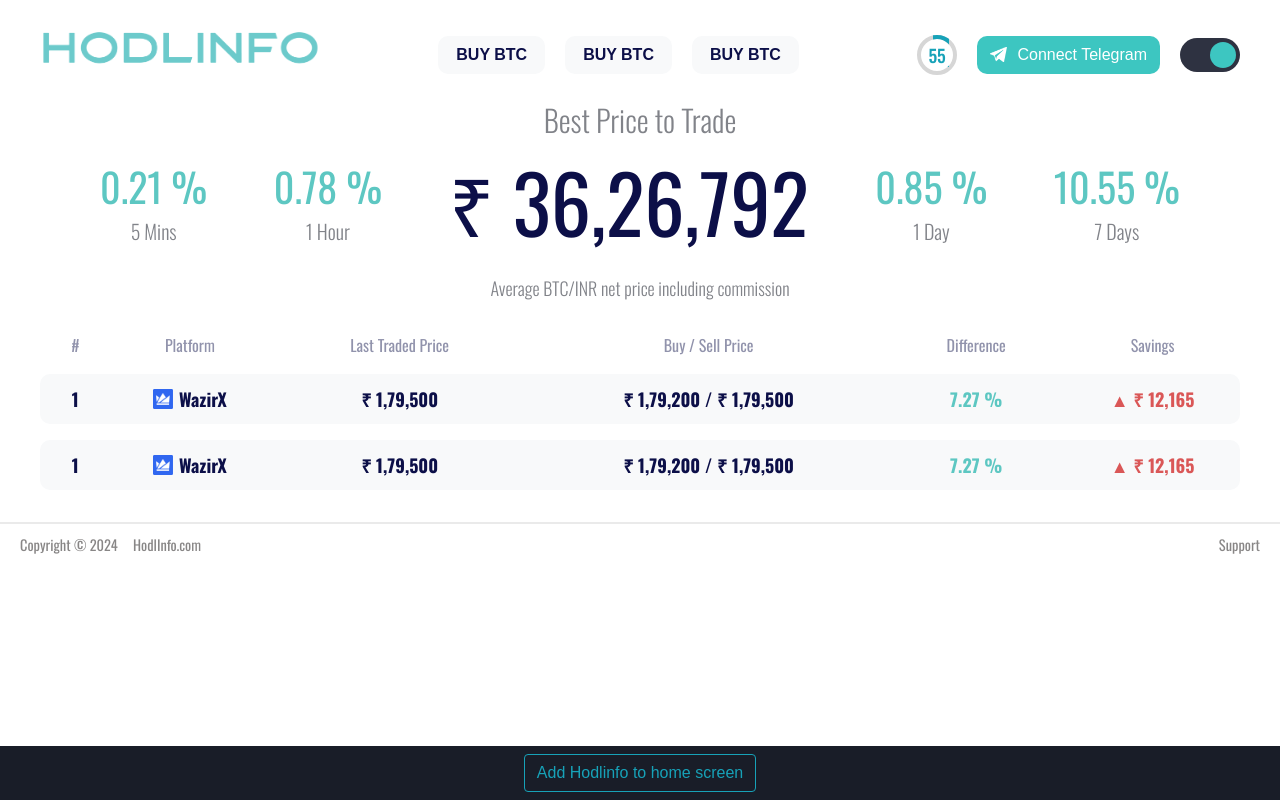
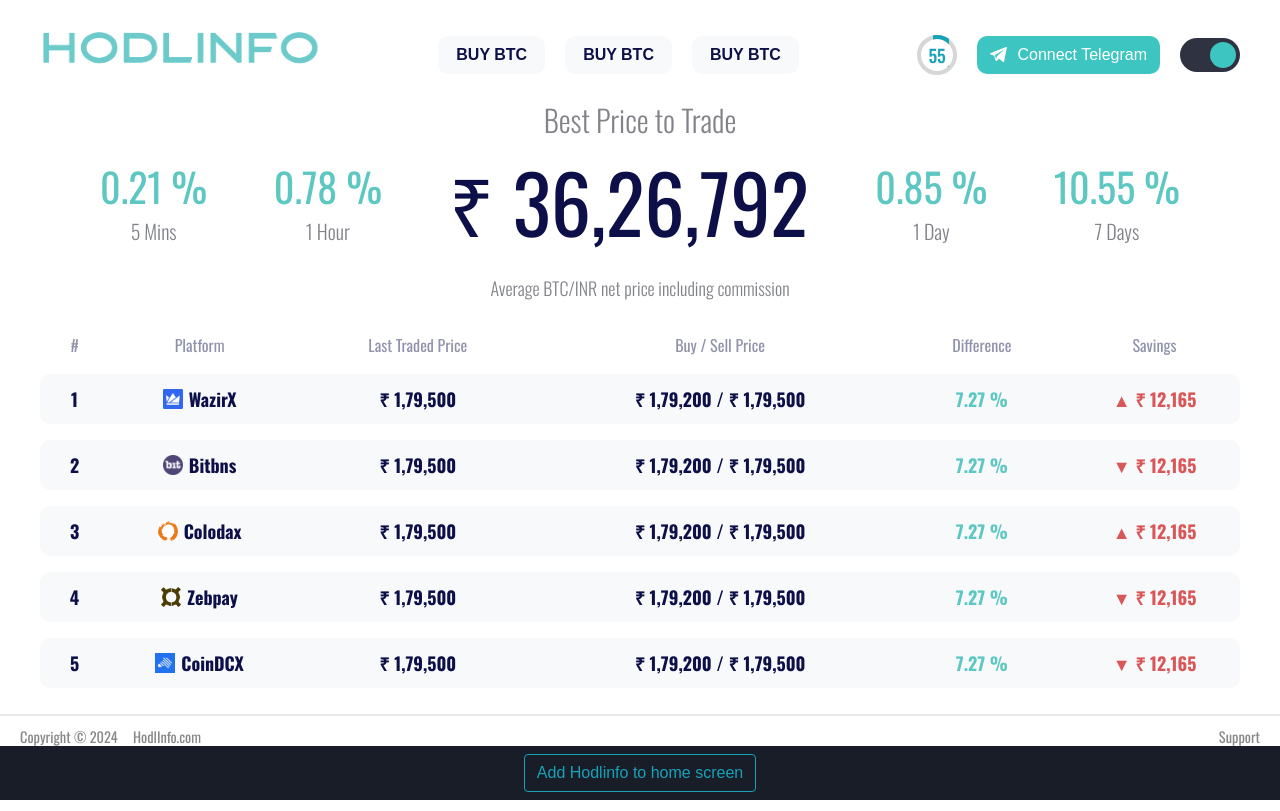
Before and after one commit to mehedihasanhrid1/quadbtech-dashboard, a plain HTML site: page frontend/index.html in a window 1280 px wide. Drawn offline with nearby package versions, Linux system fonts and the light colour scheme.

Commit message:
all five company added

```diff
--- a/frontend/index.html
+++ b/frontend/index.html
@@ -131,6 +131,7 @@
                   </tr>
               </thead>
               <tbody>
+
                   <tr>
                       <td class="table-align-center">
                         <h4 class="table-text-head">1</h4>
@@ -149,15 +150,16 @@
                       </td>
                       <td class="table-align-center"><h4 class="table-text-red">▲ ₹ 12,165</h4></td>
                   </tr>
+
                   <tr>
                     <td class="table-align-center">
-                      <h4 class="table-text-head">1</h4>
+                      <h4 class="table-text-head">2</h4>
                     </td>
                     <td class="table-align-center">
                       <a class="table-exchange-name" href="">
-                        <img src="assets/wazix.png" class="table-logo" >
+                        <img src="assets/bitbns.png" class="table-logo" >
                         </img>
-                           <h4>WazirX</h4>
+                           <h4>Bitbns</h4>
                     </a></td>
                     <td class="table-align-center"><h4 class="table-text-head">₹ 1,79,500</h4></td>
                     <td class="table-align-center">
@@ -165,8 +167,65 @@
                     <td class="table-align-center">
                       <h4 class="table-text-green">7.27 %</h4>
                     </td>
-                    <td class="table-align-center"><h4 class="table-text-red">▲ ₹ 12,165</h4></td>
+                    <td class="table-align-center"><h4 class="table-text-red">▼ ₹ 12,165</h4></td>
                 </tr>
+
+                <tr>
+                  <td class="table-align-center">
+                    <h4 class="table-text-head">3</h4>
+                  </td>
+                  <td class="table-align-center">
+                    <a class="table-exchange-name" href="">
+                      <img src="assets/colodax.png" class="table-logo" >
+                      </img>
+                         <h4>Colodax</h4>
+                  </a></td>
+                  <td class="table-align-center"><h4 class="table-text-head">₹ 1,79,500</h4></td>
+                  <td class="table-align-center">
+                    <h4 class="table-text-head"><span>₹ 1,79,200 / ₹ 1,79,500</span></h4></td>
+                  <td class="table-align-center">
+                    <h4 class="table-text-green">7.27 %</h4>
+                  </td>
+                  <td class="table-align-center"><h4 class="table-text-red">▲ ₹ 12,165</h4></td>
+              </tr>
+
+              <tr>
+                <td class="table-align-center">
+                  <h4 class="table-text-head">4</h4>
+                </td>
+                <td class="table-align-center">
+                  <a class="table-exchange-name" href="">
+                    <img src="assets/zebpay.png" class="table-logo" >
+                    </img>
+                       <h4>Zebpay</h4>
+                </a></td>
+                <td class="table-align-center"><h4 class="table-text-head">₹ 1,79,500</h4></td>
+                <td class="table-align-center">
+                  <h4 class="table-text-head"><span>₹ 1,79,200 / ₹ 1,79,500</span></h4></td>
+                <td class="table-align-center">
+                  <h4 class="table-text-green">7.27 %</h4>
+                </td>
+                <td class="table-align-center"><h4 class="table-text-red">▼ ₹ 12,165</h4></td>
+            </tr>
+
+            <tr>
+              <td class="table-align-center">
+                <h4 class="table-text-head">5</h4>
+              </td>
+              <td class="table-align-center">
+                <a class="table-exchange-name" href="">
+                  <img src="assets/coindcx.png" class="table-logo" >
+                  </img>
+                     <h4>CoinDCX</h4>
+              </a></td>
+              <td class="table-align-center"><h4 class="table-text-head">₹ 1,79,500</h4></td>
+              <td class="table-align-center">
+                <h4 class="table-text-head"><span>₹ 1,79,200 / ₹ 1,79,500</span></h4></td>
+              <td class="table-align-center">
+                <h4 class="table-text-green">7.27 %</h4>
+              </td>
+              <td class="table-align-center"><h4 class="table-text-red">▼ ₹ 12,165</h4></td>
+          </tr>
               </tbody>
           </table>
       </div>
--- a/frontend/style.css
+++ b/frontend/style.css
@@ -255,7 +255,7 @@
 /* table */
 
 .table-container {
-  margin: 0 40px 16px 40px;
+  margin: 0 40px 10px 40px;
 }
 
 .table-container table {
@@ -408,3 +408,21 @@
   color: #888686;
   cursor: pointer;
 }
+
+@media screen and (max-width: 1024px) {
+  .nav-container {
+    flex-direction: column;
+  }
+}
+
+@media screen and (max-width: 768px) {
+  .nav-container {
+    flex-direction: column;
+  }
+}
+
+@media screen and (max-width: 415px) {
+  .nav-container {
+    flex-direction: column;
+  }
+}
```
Also changed, not shown: frontend/assets/bitbns.png (added), frontend/assets/coindcx.png (added), frontend/assets/colodax.png (added), frontend/assets/zebpay.png (added).
